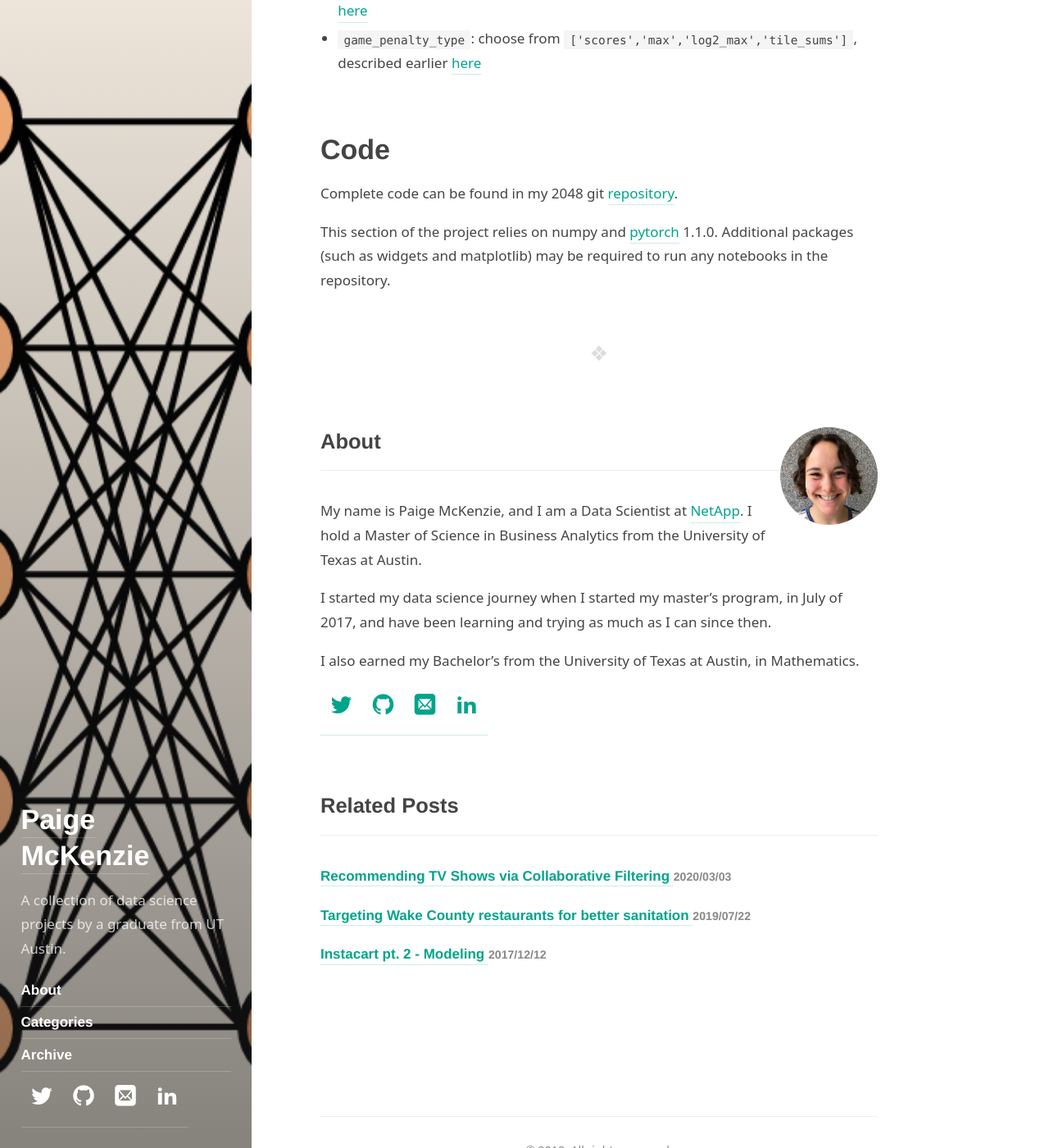
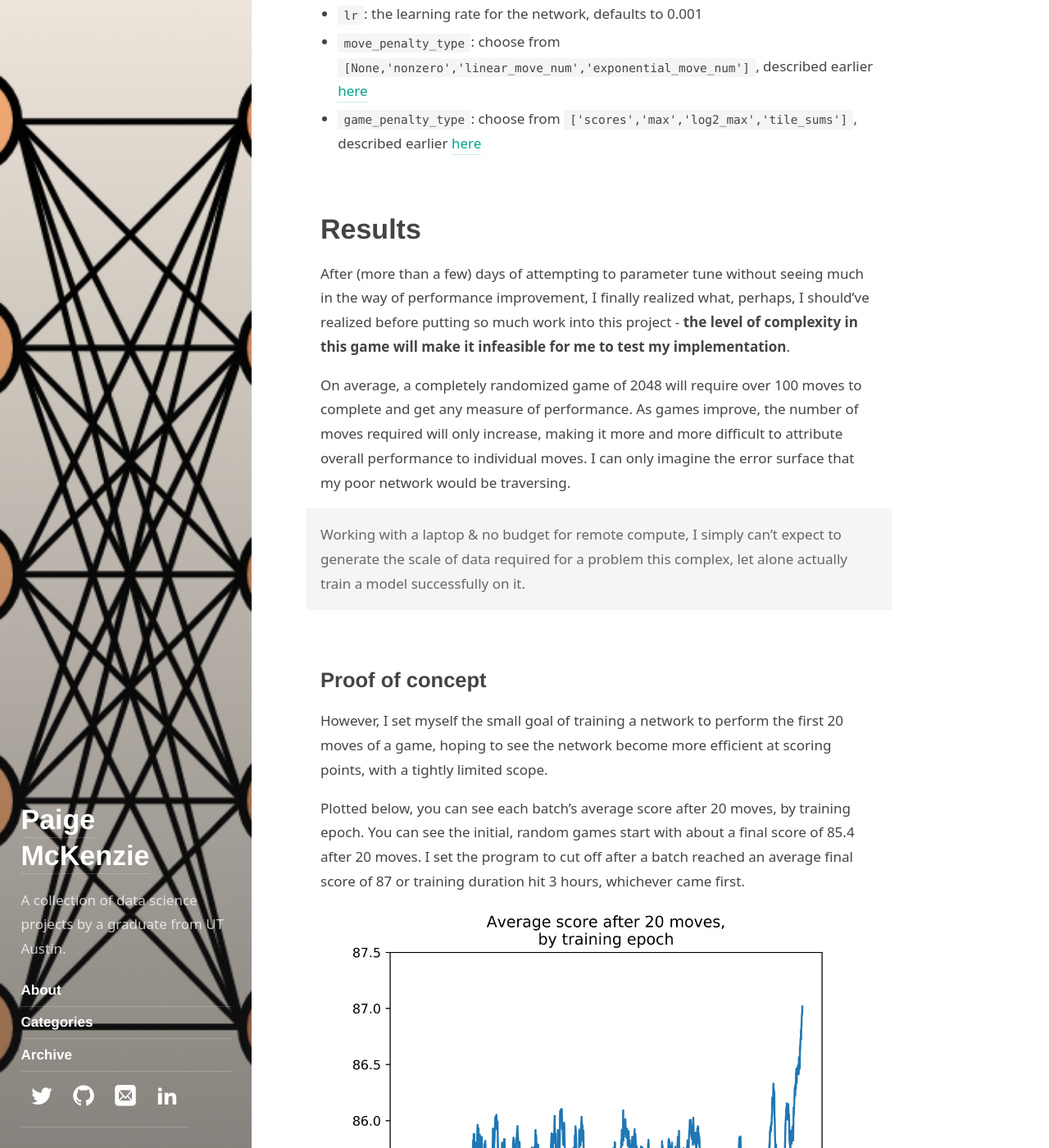
Before and after one commit to p-mckenzie/p-mckenzie.github.io, a Jekyll site: the page built from _posts/2019-12-30-2048-part-2.md, in a window 1280 px wide and 1400 px high, scrolled down 11428 px. Shown: the whole window at 82% size. Built offline with Jekyll 4.4.1, drawn with Linux system fonts in a browser that asks for light colours; some web fonts are replaced; some of the changed text lies outside the part shown.

Commit message:
concession speech

```diff
--- a/_posts/2019-12-30-2048-part-2.md
+++ b/_posts/2019-12-30-2048-part-2.md
@@ -305,6 +305,45 @@ support this main functionality, of running a large number of games/mini-games a
 * `move_penalty_type`: choose from `[None,'nonzero','linear_move_num','exponential_move_num']`, described earlier [here]({{page.url}}#defining-k)
 * `game_penalty_type`: choose from `['scores','max','log2_max','tile_sums']`, described earlier [here]({{page.url}}#defining-j)
 
+# Results
+After (more than a few) days of attempting to parameter tune without seeing much in the way of performance improvement,
+I finally realized what, perhaps, I should've realized
+before putting so much work into this project -
+**the level of complexity in this game will make it infeasible for me to test my implementation**.
+
+On average, a completely randomized game of 2048 will require over 100 moves to complete and get any measure
+of performance. As games improve, the number of moves required will only increase, making it more and more difficult
+to attribute overall performance to individual moves. I can only imagine the error surface that my poor network
+would be traversing.
+
+Working with a laptop & no budget for remote compute, I simply can't expect to generate the scale of data required
+for a problem this complex, let alone actually train a model successfully on it.
+{:.message}
+
+## Proof of concept
+However, I set myself the small goal of training a network to perform the first 20 moves of a game, hoping
+to see the network become more efficient at scoring points, with a tightly limited scope.
+
+Plotted below, you can see each batch's average score after 20 moves, by training epoch. You can see the initial,
+random games start with about a final score of 85.4 after 20 moves. I set the program to cut off after a batch
+reached an average final score of 87 or training duration hit 3 hours, whichever came first.
+
+![]({{site.url}}/assets/img/2048/proof_of_concept.png)
+
+This is a promising result, but I have little enthusiasm for it. It took about 2.5 hours for the network to achieve
+an average score of 87, completing a <2% performance improvement over only the first 20 moves of the game.
+I can only guess how much training time would be required to see comparable improvement for entire games.
+
+# Final thoughts
+<img src="{{site.url}}/assets/img/2048/defeat.gif" height="220">
+
+I wish I had the resources to pursue this project further, but I post this work proudly.
+
+When I set out to do this project, I wanted to study reinforcement learning. I also wanted to use Pytorch
+for the first time, practice object-oriented programming, and try binder.
+
+As ever, the goal of this blog is to increase my own knowledge base, which I can confidently say this project has.
+
 # Code
 Complete code can be found in my 2048 git [repository](https://github.com/p-mckenzie/2048).
 
```
Also changed, not shown: assets/img/2048/proof_of_concept.png (added), 1 other file.
